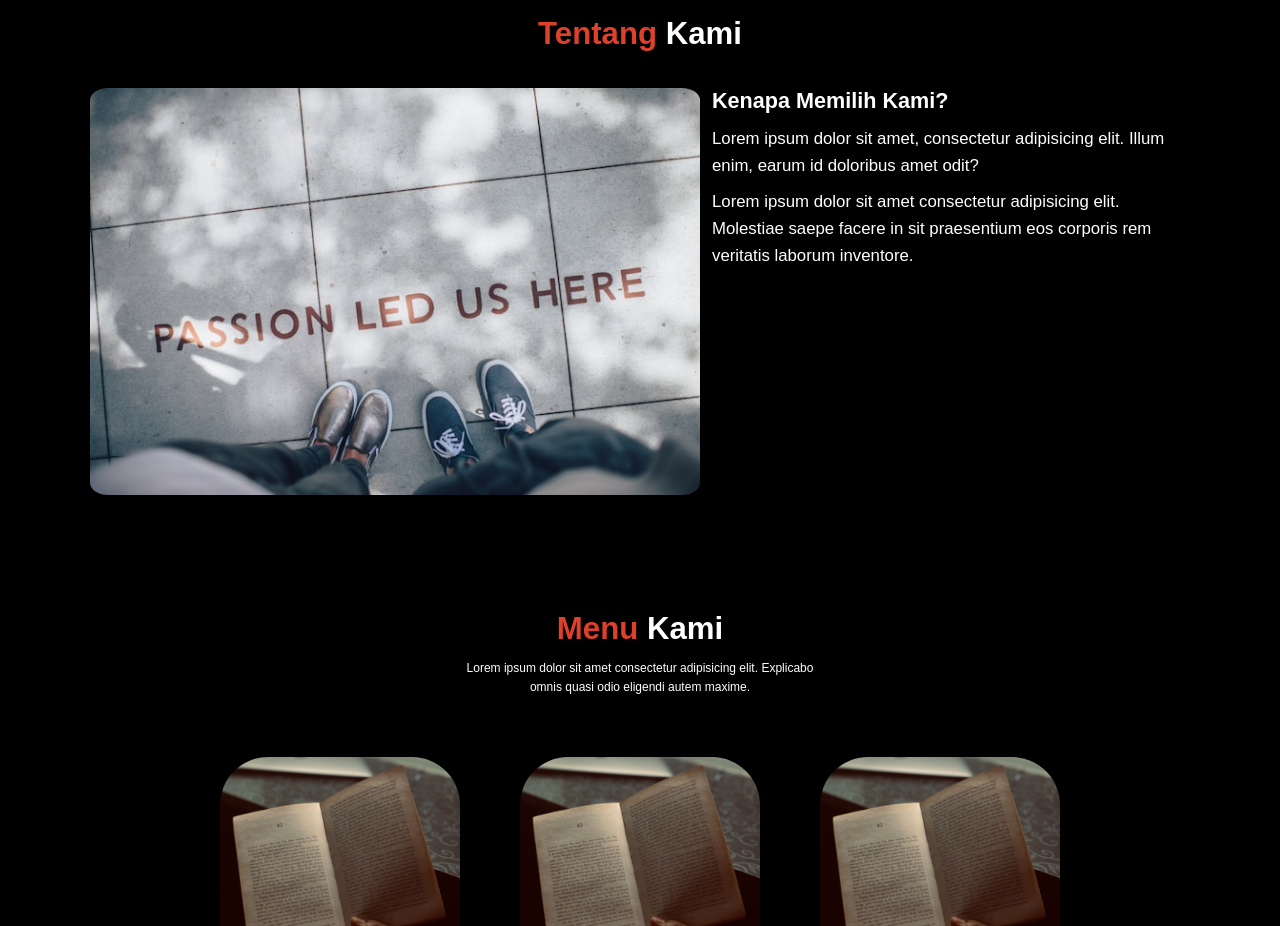
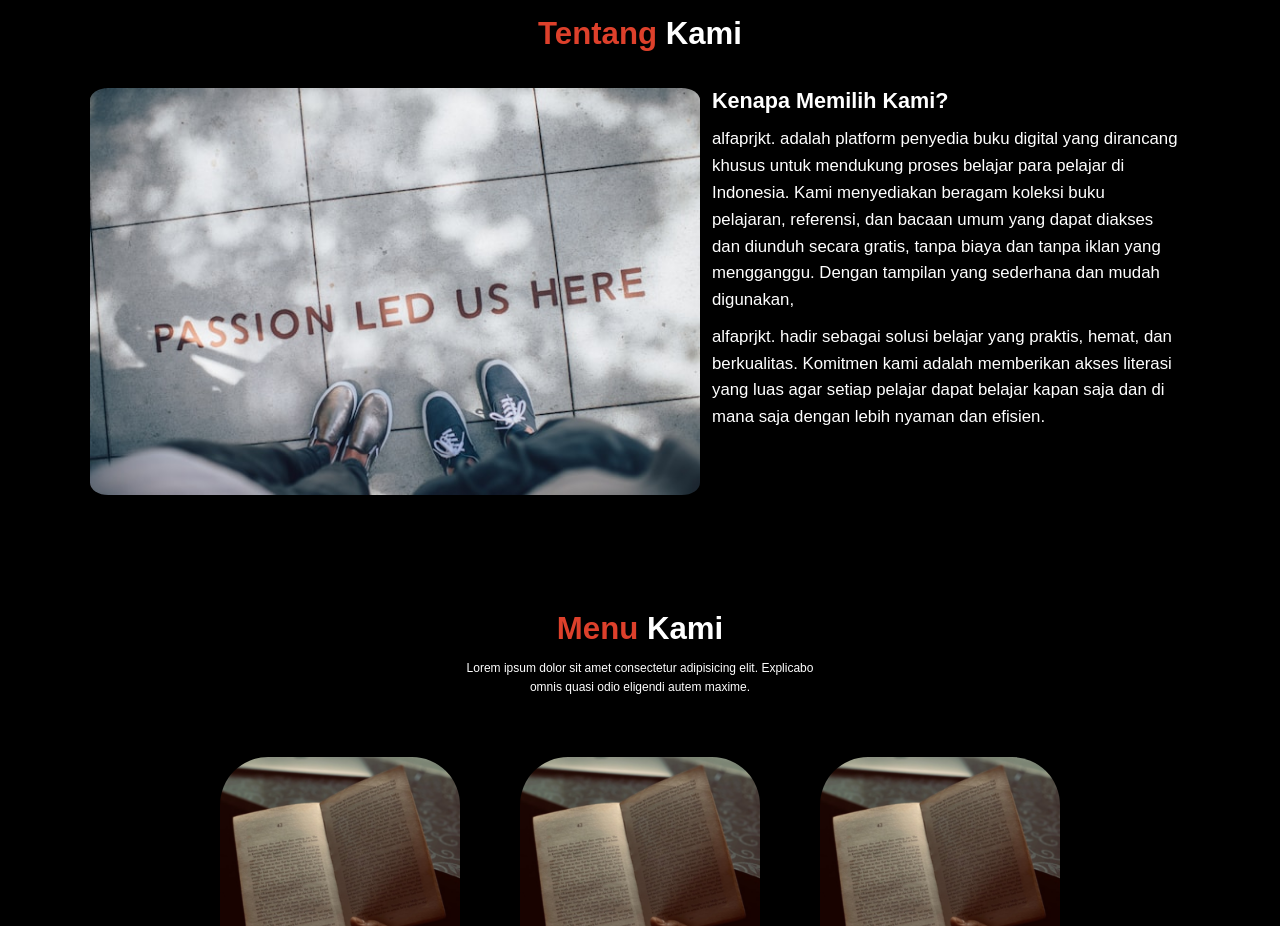
Before and after one commit to alfaprjkt/alfa-pustaka, a plain HTML site: page index.html in a window 1280 px wide. Shown: the part 880-1806 px from the top of the page. Drawn offline with nearby package versions, Linux system fonts and the light colour scheme.

Commit message:
Add files via upload

```diff
--- a/index.html
+++ b/index.html
@@ -62,8 +62,8 @@
             </div>
             <div class="content">
                 <h3>Kenapa Memilih Kami?</h3>
-                <p>Lorem ipsum dolor sit amet, consectetur adipisicing elit. Illum enim, earum id doloribus amet odit?</p>
-                <p>Lorem ipsum dolor sit amet consectetur adipisicing elit. Molestiae saepe facere in sit praesentium eos corporis rem veritatis laborum inventore.</p>
+                <p><span>alfa</span>prjkt. adalah platform penyedia buku digital yang dirancang khusus untuk mendukung proses belajar para pelajar di Indonesia. Kami menyediakan beragam koleksi buku pelajaran, referensi, dan bacaan umum yang dapat diakses dan diunduh secara gratis, tanpa biaya dan tanpa iklan yang mengganggu. Dengan tampilan yang sederhana dan mudah digunakan,</p>
+                <p><span>alfa</span>prjkt. hadir sebagai solusi belajar yang praktis, hemat, dan berkualitas. Komitmen kami adalah memberikan akses literasi yang luas agar setiap pelajar dapat belajar kapan saja dan di mana saja dengan lebih nyaman dan efisien.</p>
             </div>
         </div>
 
```
